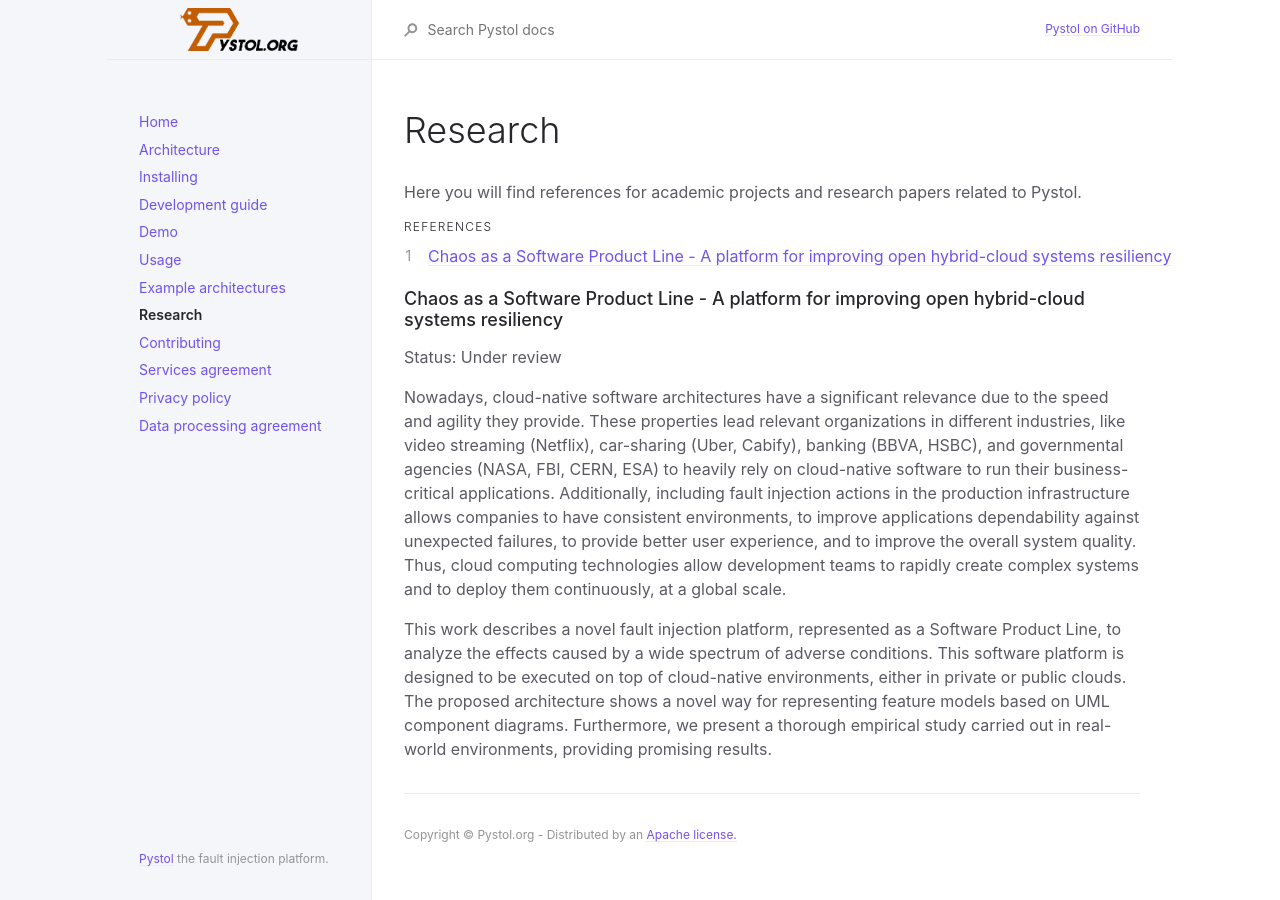
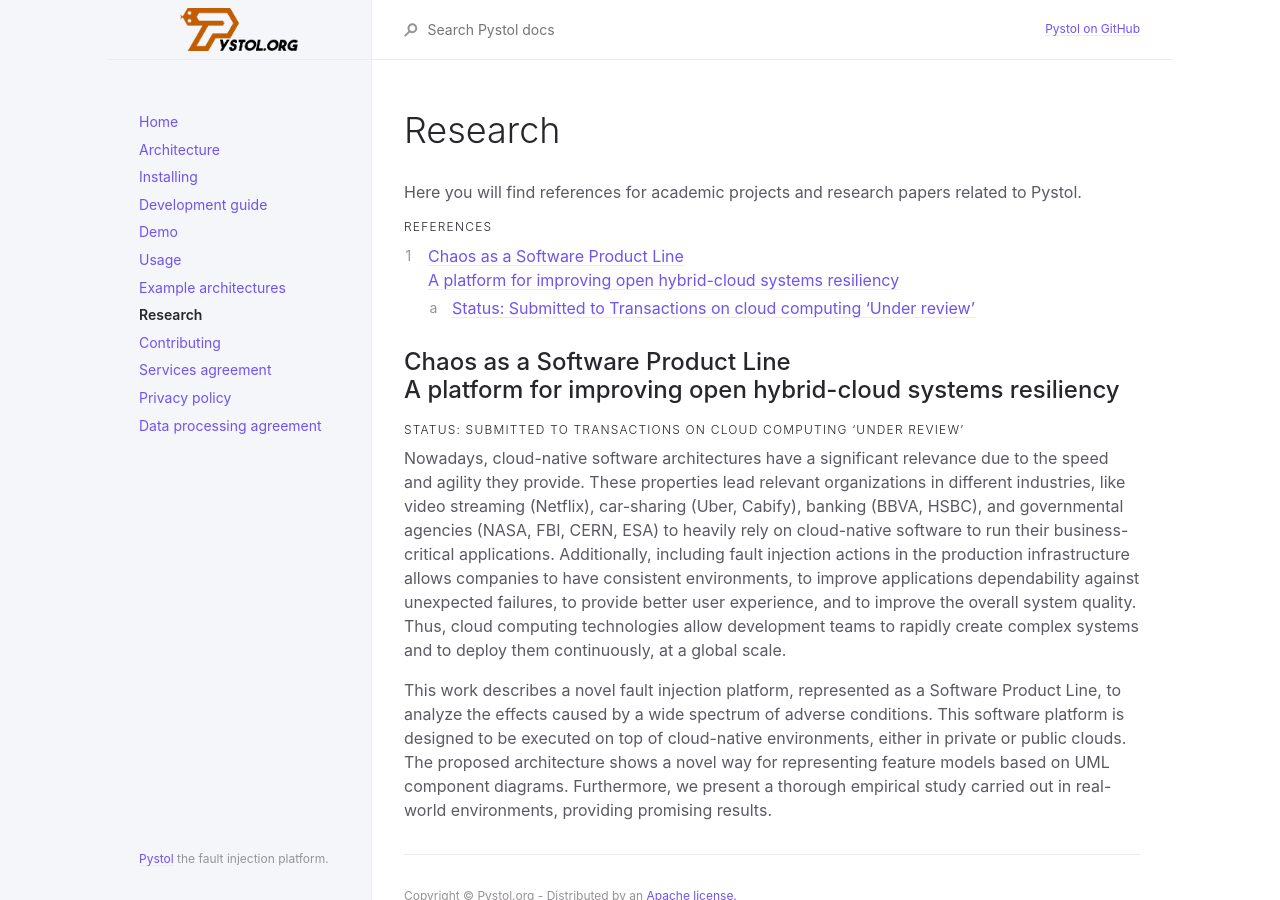
Before and after one commit to pystol/pystol-docs, a Jekyll site: the page built from docs/research.md, in a window 1280 px wide. Built offline with Jekyll 4.4.1, drawn with Linux system fonts in a browser that asks for light colours.

Commit message:
Missing parts

```diff
--- a/docs/research.md
+++ b/docs/research.md
@@ -16,9 +16,9 @@ Here you will find references for academic projects and research papers related
 1. TOC
 {:toc}
 
-### Chaos as a Software Product Line - A platform for improving open hybrid-cloud systems resiliency
+## Chaos as a Software Product Line <br/> A platform for improving open hybrid-cloud systems resiliency
 
-Status: Under review
+#### Status: Submitted to Transactions on cloud computing 'Under review'
 
 Nowadays, cloud-native software architectures have a significant relevance due to the speed and agility they provide.
 These properties lead relevant organizations in different industries, like video streaming (Netflix), car-sharing (Uber, Cabify), banking
```
Also changed, not shown: docs/architecture.md (+1 -1 lines), docs/demo.md (+2 -0 lines), docs/development_guide.md (+14 -2 lines), docs/installing/pystol.md (+1 -1 lines), assets/images/installing_development_environment_pystol_dashboard.PNG (deleted), assets/images/installing_pystol_dashboard.PNG (deleted).
